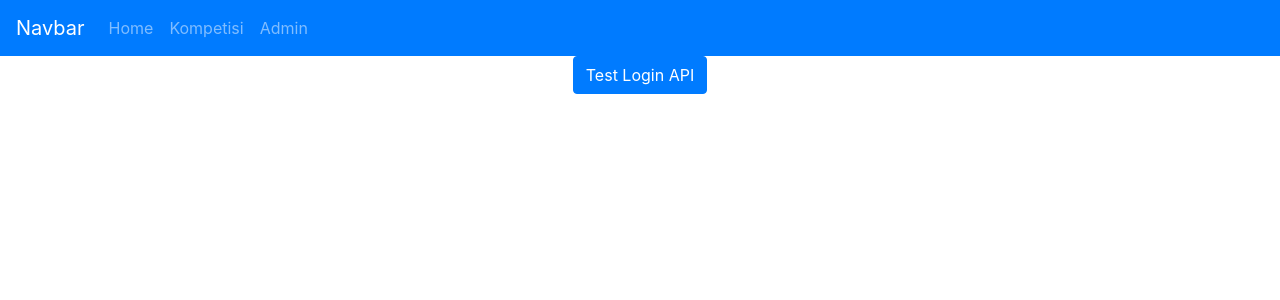
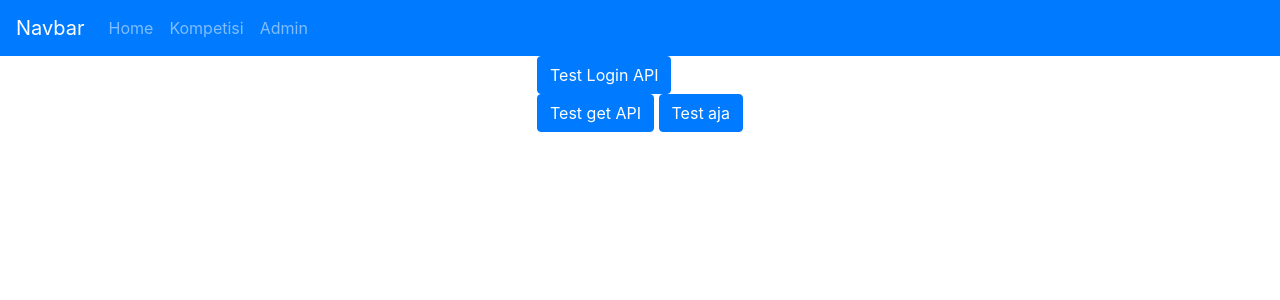
Before and after one commit to CermetFTI/front-end, a React (Create React App) app in the folder cermet-fronted/: page /admin/dashboard in a window 1280 px wide. Before the commit this address led to /admin. Shown: the top 300 px of the page. Built offline with nearby package versions, Linux system fonts and the light colour scheme; no server answers.

Commit message:
add authentication

```diff
--- a/cermet-fronted/package.json
+++ b/cermet-fronted/package.json
@@ -11,9 +11,11 @@
     "js-cookie": "^2.2.1",
     "react": "^17.0.2",
     "react-bootstrap": "^1.5.2",
+    "react-cookie": "^4.0.3",
     "react-dom": "^17.0.2",
     "react-router-dom": "^5.2.0",
     "react-scripts": "4.0.3",
+    "universal-cookie": "^4.0.4",
     "web-vitals": "^1.1.1"
   },
   "scripts": {
--- a/cermet-fronted/src/App.js
+++ b/cermet-fronted/src/App.js
@@ -5,15 +5,20 @@ import Admin from './pages/Admin';
 import Navbar from './components/NavbarComp'
 import {BrowserRouter as Router, Route, Switch } from 'react-router-dom';
 import PrivateRoute from './privateRoute';
+import { UserContext } from './UserContext';
+import { useMemo, useState } from 'react';
 
 
 function App() {
+  const [user, setUser] = useState(null);
+  const value = useMemo(() => ({ user, setUser }), [user, setUser]);
   return (
     <Router>
       <div className='App'>
         <Navbar />
         <div className='app-content'>
           <Switch>
+            <UserContext.Provider value={value}>
               <Route exact path='/'>
                 <Home />
               </Route>
@@ -22,6 +27,7 @@ function App() {
               </Route>
                 <Route exact path="/admin" component={Admin}/>
               <PrivateRoute exact path="/admin/dashboard" component={Admin}/>
+            </UserContext.Provider>
           </Switch>
         </div>
       </div>
--- /dev/null
+++ b/cermet-fronted/src/UserContext.js
@@ -0,0 +1,3 @@
+import {createContext} from 'react'
+
+export const UserContext = createContext(null)
--- /dev/null
+++ b/cermet-fronted/src/controller.js
@@ -0,0 +1,36 @@
+import Axios from 'axios';
+
+export const login = (setUser) => {
+    Axios({
+      method: "POST",
+      data: {
+        username: 'mazaya',
+        password: 'accessdenied',
+      },
+      withCredentials: true,
+      url: "http://localhost:5000/auth/login",
+    }).then((res) =>{
+            setUser(res.data.username);
+            console.log(res.data.username)
+        })
+        .catch(e=>alert(e))
+  };
+export const getData = () =>{
+    Axios({
+        method: "GET",
+        withCredentials: true,
+        url: "http://localhost:5000/event",
+      }).then((res) => console.log(res)).catch(e=>console.log(e))
+}
+export const getUser = async () => {
+    try{
+        const result = await Axios({
+            method: "GET",
+            withCredentials: true,
+            url: "http://localhost:5000/auth",
+          })
+        return result.data.username.name
+    } catch(e) {
+        console.log(e)
+    }
+}
--- a/cermet-fronted/src/pages/Admin.jsx
+++ b/cermet-fronted/src/pages/Admin.jsx
@@ -1,18 +1,17 @@
-import React from 'react'
-import { Button } from 'react-bootstrap';
-import axios from 'axios';
+import React, { useContext } from 'react'
+import { Button, Form } from 'react-bootstrap';
+import {login, getData, getUser} from '../controller';
+import { UserContext } from '../UserContext';
 
 const Admin = () => {
+    const{user, setUser} = useContext(UserContext)
     return (
         <div>
-             <Button variant="primary" onClick={()=>{
-                 axios.get('http://localhost:5000/events/17',{
-                     username:'mazaya',
-                     password:'password'
-                 })
-                 .then(x=>alert(x.data.msg))
-                 .catch(e=>alert(e))
-             }}>Test Login API</Button>{' '}
+            <Form>
+                <Button variant="primary" onClick={()=>login(setUser)}>Test Login API</Button>{' '}
+            </Form>
+             <Button variant="primary" onClick={getData}>Test get API</Button>{' '}
+             <Button variant="primary" onClick={async ()=>console.log(user === await getUser())}>Test aja</Button>{' '}
         </div>
     )
 }
--- a/cermet-fronted/src/privateRoute.jsx
+++ b/cermet-fronted/src/privateRoute.jsx
@@ -1,12 +1,16 @@
-import React from 'react'
+import React, { useContext } from 'react'
 import {Redirect, Route} from "react-router-dom";
-import Cookie from 'js-cookie';
+import { UserContext } from './UserContext';
+import {getUser} from './controller'
+
 
 const PrivateRoute = ({component:Component,...rest}) => {
+    const{user, setUser} = useContext(UserContext)
+    const check = async () => (user === await getUser())
     return (
         <Route {...rest}
         render={props =>
-            Cookie.get('connect.sid') ?
+            check() ?
                 <Component {...props} />
                 :
                 <Redirect to={{
```
Also changed, not shown: 1 other file (tests, documents, lock files or other folders). Lines whose indentation alone changed are shown as unchanged.
